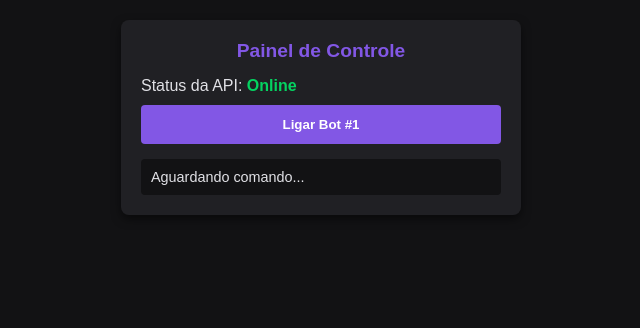
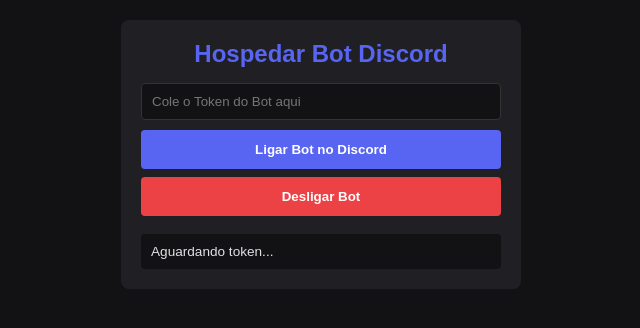
Before and after one commit to maikicontasegundadiascosta-ai/hospedagem-, a website: page index.html in a window 1280 px wide. Shown: the whole page, without its empty margins (319-959 px from the left). Drawn offline with Linux system fonts and the light colour scheme.

Commit message:
Update index.html

```diff
--- a/index.html
+++ b/index.html
@@ -3,45 +3,54 @@
 <head>
   <meta charset="UTF-8">
   <meta name="viewport" content="width=device-width, initial-scale=1.0">
-  <title>Painel do Bot SaaS</title>
+  <title>Hospedagem de Bot Discord</title>
   <style>
     * { box-sizing: border-box; margin: 0; padding: 0; font-family: sans-serif; }
-    body { background-color: #121214; color: #e1e1e6; padding: 20px; display: flex; flex-direction: column; align-items: center; }
-    .card { background: #202024; border-radius: 8px; padding: 20px; width: 100%; max-width: 400px; box-shadow: 0 4px 10px rgba(0,0,0,0.5); }
-    h2 { color: #8257e5; margin-bottom: 15px; font-size: 1.2rem; text-align: center; }
-    button { width: 100%; padding: 12px; background: #8257e5; border: none; color: white; border-radius: 4px; font-weight: bold; cursor: pointer; margin-top: 10px; }
-    button:active { opacity: 0.8; }
-    #status { margin-top: 15px; padding: 10px; background: #121214; border-radius: 4px; font-size: 0.9rem; word-break: break-all; }
+    body { background-color: #121214; color: #e1e1e6; padding: 20px; display: flex; justify-content: center; }
+    .card { background: #202024; border-radius: 8px; padding: 20px; width: 100%; max-width: 400px; }
+    h2 { color: #5865F2; margin-bottom: 15px; text-align: center; }
+    input { width: 100%; padding: 10px; margin-bottom: 10px; background: #121214; border: 1px solid #333; color: white; border-radius: 4px; }
+    button { width: 100%; padding: 12px; background: #5865F2; border: none; color: white; border-radius: 4px; font-weight: bold; cursor: pointer; margin-bottom: 8px; }
+    .stop-btn { background: #ed4245; }
+    #status { margin-top: 10px; padding: 10px; background: #121214; border-radius: 4px; font-size: 0.85rem; }
   </style>
 </head>
 <body>
 
   <div class="card">
-    <h2>Painel de Controle</h2>
-    <p>Status da API: <strong style="color: #04d361;">Online</strong></p>
+    <h2>Hospedar Bot Discord</h2>
+    <input type="text" id="botToken" placeholder="Cole o Token do Bot aqui">
 
-    <button onclick="iniciarBot()">Ligar Bot #1</button>
+    <button onclick="gerenciarBot('start')">Ligar Bot no Discord</button>
+    <button class="stop-btn" onclick="gerenciarBot('stop')">Desligar Bot</button>
 
-    <div id="status">Aguardando comando...</div>
+    <div id="status">Aguardando token...</div>
   </div>
 
   <script>
     const API_URL = "https://hospedagem-wfd0.onrender.com";
 
-    async function iniciarBot() {
+    async function gerenciarBot(acao) {
+      const token = document.getElementById('botToken').value;
       const statusDiv = document.getElementById('status');
-      statusDiv.innerText = "Enviando comando...";
+
+      if (acao === 'start' && !token) {
+        statusDiv.innerText = "Insira um token válido!";
+        return;
+      }
+
+      statusDiv.innerText = "Processando no servidor...";
 
       try {
-        const response = await fetch(`${API_URL}/api/bot/start`, {
+        const response = await fetch(`${API_URL}/api/bot/${acao}`, {
           method: 'POST',
           headers: { 'Content-Type': 'application/json' },
-          body: JSON.stringify({ botId: 'bot-1' })
+          body: JSON.stringify({ botId: 'bot-principal', token: token })
         });
         const data = await response.json();
-        statusDiv.innerText = `Resposta: ${data.message}`;
+        statusDiv.innerText = data.message;
       } catch (err) {
-        statusDiv.innerText = "Erro ao conectar com o servidor.";
+        statusDiv.innerText = "Erro de conexão com o servidor.";
       }
     }
   </script>
```
